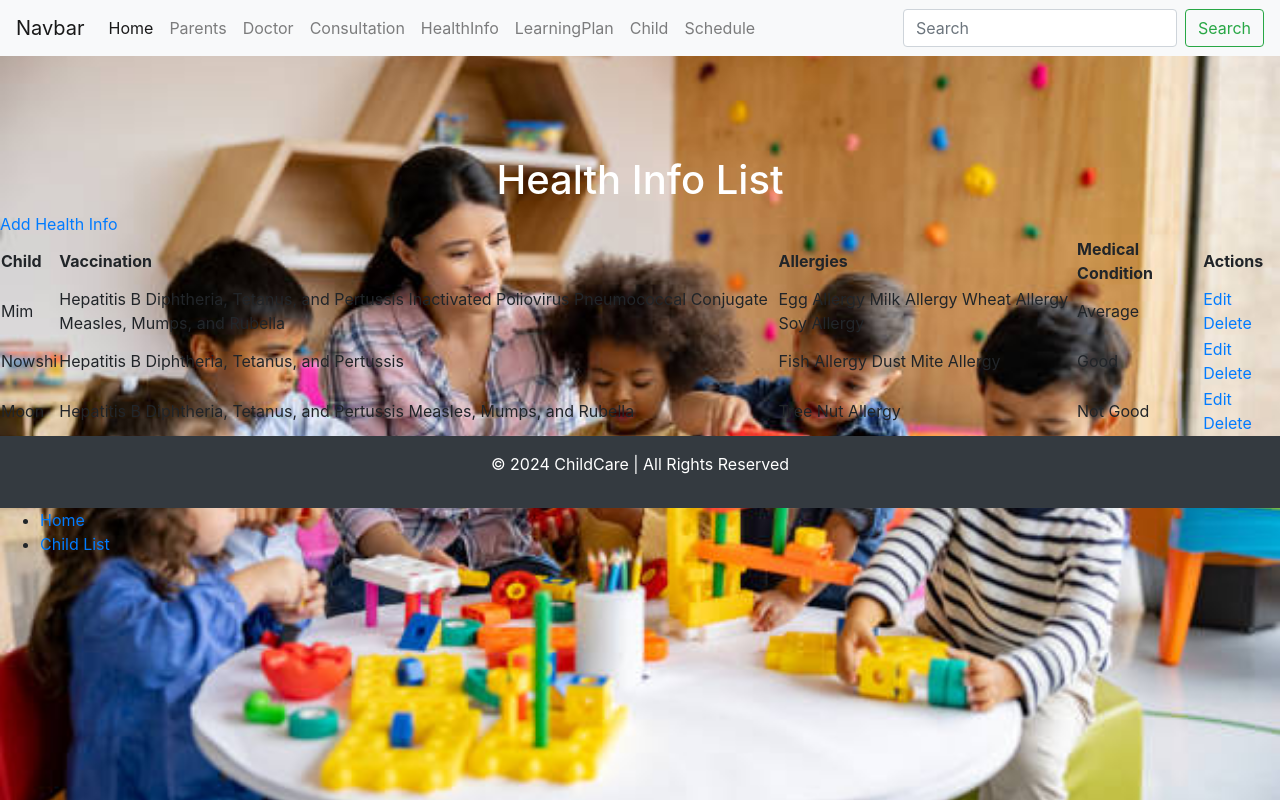
After one commit to sjahanothye/Child-care-edu, a Django app: page /healthinfo/ in a window 1280 px wide. The commit adds this page. Run offline with Django 5.2, Linux system fonts and the light colour scheme; data comes from the database, SQL or seed files in the repository; both versions use the stored data as it was after the commit; some libraries are stand-ins or nearby versions.

Commit message:
Creat All

```diff
--- /dev/null
+++ b/ChildCare/forms.py
@@ -0,0 +1,25 @@
+from django import forms
+from .models import Child
+from .models import HealthInfo, Consultation
+
+class ChildForm(forms.ModelForm):
+    class Meta:
+        model = Child
+        fields = ['Childname', 'ChildId', 'ParentsId', 'ChildCertificate', 'BrithDate']
+exclude = ['BrithDate']
+
+class HealthInfoForm(forms.ModelForm):
+    class Meta:
+        model = HealthInfo
+        fields = ['ChildId', 'Vaccination', 'Allergies', 'MedicalCondition', 'CheckupDate']
+        widgets = {
+            'ChildId': forms.HiddenInput(),  # Hide this field
+        }
+
+class ConsultationForm(forms.ModelForm):
+    class Meta:
+        model = Consultation
+        fields = ['ChildId', 'ConsultationDate', 'ConsultationTime', 'Notes']
+        widgets = {
+            'ChildId': forms.HiddenInput(),  # Hide this field
+        }
--- a/ChildCare/models.py
+++ b/ChildCare/models.py
@@ -19,7 +19,7 @@ class Child(models.Model):
     ChildId=models.IntegerField(blank=True, null=True)
     ParentsId=models.ForeignKey(Parents, on_delete=models.CASCADE, blank=True, null=True)
     ChildCertificate=models.ImageField(upload_to='certificate/')
-    BrithDate=models.DateTimeField(auto_now_add= True, auto_now= False)
+    BrithDate = models.DateField(blank=True, null=True)
 
     def __str__(self):
         return self.Childname
--- a/ChildCare/views.py
+++ b/ChildCare/views.py
@@ -12,6 +12,12 @@ from django.contrib.auth.models import User
 from django.contrib.auth import login, authenticate
 from django.contrib.auth import logout
 from django.contrib import messages
+from django.http import HttpResponseRedirect
+from .forms import ChildForm
+from .forms import HealthInfoForm, ConsultationForm
+from django.shortcuts import render
+from django.template.loader import get_template
+
 
 from django.shortcuts import render, get_object_or_404
 
@@ -90,6 +96,42 @@ def child(request):
     object_child = Child.objects.all()  # Fetch all child records
     return render(request, template_name='Child.html',context= {'object_child': object_child})
 
+def child_list(request):
+    """Display all child records"""
+    object_child = Child.objects.all()
+    return render(request, template_name='ChildCare/child_list.html', context={'object_child': object_child})
+
+def child_create(request):
+    """Create a new child record"""
+    if request.method == 'POST':
+        form = ChildForm(request.POST, request.FILES)
+        if form.is_valid():
+            form.save()
+            return redirect('child_list')
+    else:
+        form = ChildForm()
+    return render(request, template_name='ChildCare/child_form.html', context={'form': form})
+
+def child_update(request, child_id):
+    """Update an existing child record"""
+    child = get_object_or_404(Child, id=child_id)
+    if request.method == 'POST':
+        form = ChildForm(request.POST, request.FILES, instance=child)
+        if form.is_valid():
+            form.save()
+            return redirect('child_list')
+    else:
+        form = ChildForm(instance=child)
+    return render(request, template_name='ChildCare/child_form.html', context={'form': form})
+
+def child_delete(request, child_id):
+    """Delete a child record"""
+    child = get_object_or_404(Child, id=child_id)
+    if request.method == 'POST':
+        child.delete()
+        return redirect('child_list')
+    return render(request, template_name='ChildCare/child_confirm_delete.html', context={'child': child})
+
 def view_certificate(request, child_id):
     child = get_object_or_404(Child, id=child_id)
     return render(request, template_name='ChildCare/view_certificate.html',contex= {'child': child})
@@ -134,3 +176,79 @@ def doctor(request):
         'object_project': doctors,  # Use 'object_project' as the context key
     }
     return render(request, template_name='ChildCare/Doctor.html', context=context)
+
+
+def home(request):
+    try:
+        # Debugging line: Check if the template is found
+        print(get_template('ChildCare/home.html'))  # This will print the template details if it's found
+    except Exception as e:
+        print(f"Error loading template: {e}")  # This will print any error if the template is not found
+
+    return render(request, template_name='ChildCare/home.html')
+
+def healthinfo_list(request):
+    healthinfo = HealthInfo.objects.all()
+    return render(request, template_name='ChildCare/healthinfo_list.html', context={'healthinfo': healthinfo})
+
+def healthinfo_create(request):
+    if request.method == 'POST':
+        form = HealthInfoForm(request.POST)
+        if form.is_valid():
+            form.save()
+            return redirect('healthinfo_list')
+    else:
+        form = HealthInfoForm()
+    return render(request, template_name='ChildCare/healthinfo_form.html', context={'form': form})
+
+def healthinfo_update(request, healthinfo_id):
+    healthinfo = get_object_or_404(HealthInfo, id=healthinfo_id)
+    if request.method == 'POST':
+        form = HealthInfoForm(request.POST, instance=healthinfo)
+        if form.is_valid():
+            form.save()
+            return redirect('healthinfo_list')
+    else:
+        form = HealthInfoForm(instance=healthinfo)
+    return render(request, template_name='ChildCare/healthinfo_form.html', context={'form': form})
+
+def healthinfo_delete(request, healthinfo_id):
+    healthinfo = get_object_or_404(HealthInfo, id=healthinfo_id)
+    if request.method == 'POST':
+        healthinfo.delete()
+        return redirect('healthinfo_list')
+    return render(request, template_name='ChildCare/healthinfo_confirm_delete.html', context={'healthinfo': healthinfo})
+
+
+# CRUD for Consultation
+def consultation_list(request):
+    consultations = Consultation.objects.all()
+    return render(request, template_name='ChildCare/consultation_list.html', context={'consultations': consultations})
+
+def consultation_create(request):
+    if request.method == 'POST':
+        form = ConsultationForm(request.POST)
+        if form.is_valid():
+            form.save()
+            return redirect('consultation_list')
+    else:
+        form = ConsultationForm()
+    return render(request, template_name='ChildCare/consultation_form.html', context={'form': form})
+
+def consultation_update(request, consultation_id):
+    consultation = get_object_or_404(Consultation, id=consultation_id)
+    if request.method == 'POST':
+        form = ConsultationForm(request.POST, instance=consultation)
+        if form.is_valid():
+            form.save()
+            return redirect('consultation_list')
+    else:
+        form = ConsultationForm(instance=consultation)
+    return render(request, template_name='ChildCare/consultation_form.html', context={'form': form})
+
+def consultation_delete(request, consultation_id):
+    consultation = get_object_or_404(Consultation, id=consultation_id)
+    if request.method == 'POST':
+        consultation.delete()
+        return redirect('consultation_list')
+    return render(request, template_name='ChildCare/consultation_confirm_delete.html', context={'consultation': consultation})
--- a/childcareedu/urls.py
+++ b/childcareedu/urls.py
@@ -21,19 +21,37 @@ from . import settings
 from django.conf.urls.static import static
 from django.contrib.auth import views as auth_views
 
-
 urlpatterns = [
+    path('admin/', admin.site.urls),  # Add this line for the Django admin site
     path('', c_views.Home, name='home'),
     path('Parents/', c_views.parents, name='parents'),
     path('Child/', c_views.child, name='child'),
+
+
+    path('child/', c_views.child_list, name='child_list'),  # List view
+    path('child/create/', c_views.child_create, name='child_create'),  # Create view
+    path('child/update/<int:child_id>/', c_views.child_update, name='child_update'),  # Update view
+    path('child/delete/<int:child_id>/', c_views.child_delete, name='child_delete'),
+
     path('Doctor/', c_views.doctor, name='doctor'),
     path('Consultation/', c_views.consultation, name='consultation'),
+
+    path('consultation/', c_views.consultation_list, name='consultation_list'),
+    path('consultation/create/', c_views.consultation_create, name='consultation_create'),
+    path('consultation/update/<int:consultation_id>/', c_views.consultation_update, name='consultation_update'),
+    path('consultation/delete/<int:consultation_id>/', c_views.consultation_delete, name='consultation_delete'),
     path('HealthInfo/', c_views.healthInfo, name='healthinfo'),
+
+    path('healthinfo/', c_views.healthinfo_list, name='healthinfo_list'),
+    path('healthinfo/create/', c_views.healthinfo_create, name='healthinfo_create'),
+    path('healthinfo/update/<int:healthinfo_id>/', c_views.healthinfo_update, name='healthinfo_update'),
+    path('healthinfo/delete/<int:healthinfo_id>/', c_views.healthinfo_delete, name='healthinfo_delete'),
+
     path('Schedule/', c_views.schedule, name='schedule'),
     path('LearningPlan/', c_views.learningPlan, name='learningPlan'),
     path('child/certificate/<int:child_id>/', c_views.view_certificate, name='view_certificate'),
     path('login/', c_views.login_view, name='login'),
-    path('signup/', c_views.signup, name='signup'),  # Fixed this line
+    path('signup/', c_views.signup, name='signup'),
     path('logout/', c_views.logout_view, name='logout'),
     path('child/certificate/<int:child_id>/', c_views.view_certificate, name='view_certificate'),
 ] + static(settings.MEDIA_URL, document_root=settings.MEDIA_ROOT)
--- a/template/Child.html
+++ b/template/Child.html
@@ -28,7 +28,8 @@
         {% endif %}
       </td>
 
-      <td>{{ c.BirthDate }}</td>
+      <td>{{ child.birthdate|date:"F j, Y" }}</td>
+
     </tr>
     {% empty %}
     <tr>
--- /dev/null
+++ b/template/ChildCare/healthinfo_list.html
@@ -0,0 +1,27 @@
+{% extends 'base.html' %}
+
+{% block content %}
+<h1>Health Info List</h1>
+<a href="{% url 'healthinfo_create' %}">Add Health Info</a>
+<table>
+    <tr>
+        <th>Child</th>
+        <th>Vaccination</th>
+        <th>Allergies</th>
+        <th>Medical Condition</th>
+        <th>Actions</th>
+    </tr>
+    {% for info in healthinfo %}
+    <tr>
+        <td>{{ info.ChildId }}</td>
+        <td>{{ info.Vaccination }}</td>
+        <td>{{ info.Allergies }}</td>
+        <td>{{ info.MedicalCondition }}</td>
+        <td>
+            <a href="{% url 'healthinfo_update' info.id %}">Edit</a>
+            <a href="{% url 'healthinfo_delete' info.id %}">Delete</a>
+        </td>
+    </tr>
+    {% endfor %}
+</table>
+{% endblock %}
--- a/template/base.html
+++ b/template/base.html
@@ -48,6 +48,14 @@
     <script src="https://cdn.jsdelivr.net/npm/popper.js@1.12.9/dist/umd/popper.min.js" integrity="sha384-ApNbgh9B+Y1QKtv3Rn7W3mgPxhU9K/ScQsAP7hUibX39j7fakFPskvXusvfa0b4Q" crossorigin="anonymous"></script>
     <script src="https://cdn.jsdelivr.net/npm/bootstrap@4.0.0/dist/js/bootstrap.min.js" integrity="sha384-JZR6Spejh4U02d8jOt6vLEHfe/JQGiRRSQQxSfFWpi1MquVdAyjUar5+76PVCmYl" crossorigin="anonymous"></script>
 
+
+    <nav>
+    <ul>
+      <li><a href="{% url 'home' %}">Home</a></li>
+      <li><a href="{% url 'child_list' %}">Child List</a></li>
+      <!-- Add more navigation links as needed -->
+    </ul>
+  </nav>
     <!-- Block for Additional JavaScript -->
     {% block extra_js %}
     {% endblock %}
--- a/template/navbar.html
+++ b/template/navbar.html
@@ -32,7 +32,8 @@
       </li>
 
        <li class="nav-item">
-        <a class="nav-link" href="{% url 'child'%}">Child</a>
+        <a class="nav-link" href="{% url 'child' %}">Child</a>
+
       </li>
 
        <li class="nav-item">
```
Also changed, not shown: ChildCare/admin.py (+9 -3 lines), template/ChildCare/child_confirm_delete.html (added, +7 -0 lines), template/ChildCare/child_form.html (added, +7 -0 lines), template/ChildCare/child_list.html (added, +31 -0 lines), template/ChildCare/consultation_list.html (added, +27 -0 lines), template/child_confirm_delete.html (added, +7 -0 lines), template/child_list.html (added, +31 -0 lines), template/view_certificate.html (+5 -15 lines), ChildCare/migrations/0003_alter_child_brithdate.py (added), db.sqlite3.
